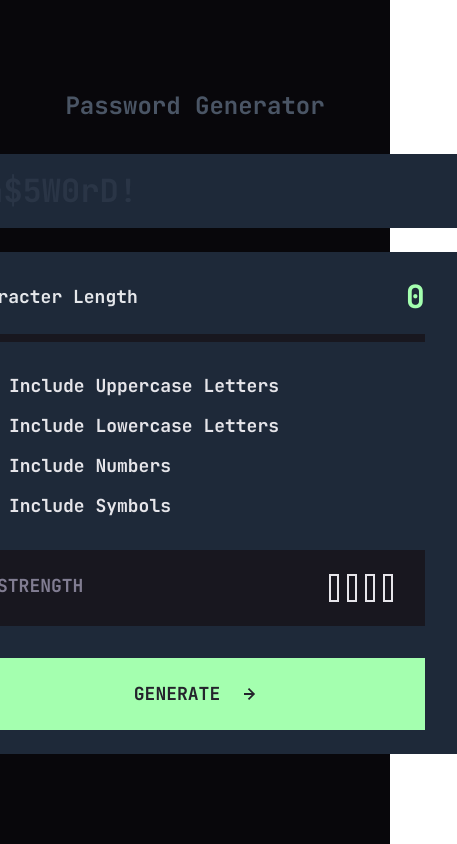
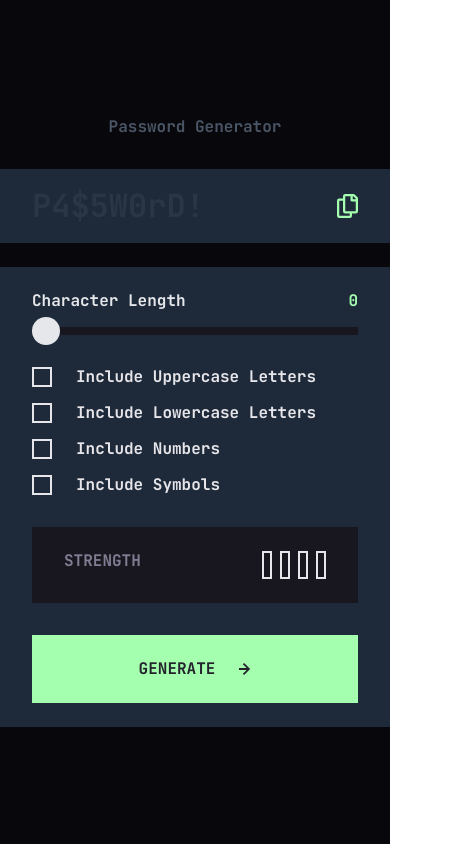
Before and after one commit to phwnganh/Password-generator-app, a React (Vite) app: page / in a window 390 px wide. Shown: the whole page, 457 px wide, since content can reach past the window. Built offline with nearby package versions, Linux system fonts and the light colour scheme.

Commit message:
feat: done ui mobile mode

```diff
--- a/src/MainPage.jsx
+++ b/src/MainPage.jsx
@@ -21,12 +21,12 @@ const MainPage = () => {
     ]
     return (
         <main className={"bg-gray-950"}>
-            <section className={"max-w-135 mx-auto min-h-screen flex justify-center items-center"}>
-                <div className={"flex flex-col gap-8"}>
-                    <h1 className={"text-center text-gray-600 text-text-preset-2 font-text-preset-2 leading-text-preset-2"}>Password Generator</h1>
+            <section className={" min-h-screen flex justify-center items-center"}>
+                <div className={"flex flex-col gap-8 max-w-135 mx-auto w-full"}>
+                    <h1 className={"text-center text-gray-600 text-text-preset-4 sm:text-text-preset-2 font-text-preset-4 sm:font-text-preset-2 leading-text-preset-4 sm:leading-text-preset-2"}>Password Generator</h1>
                     <form className={"flex flex-col gap-6"}>
                         <div className={"py-4 px-8 bg-gray-800 flex justify-between"}>
-                            <input type={"text"} className={"outline-none text-gray-700 text-text-preset-1 font-text-preset-1 leading-text-preset-1"} placeholder={"P4$5W0rD!"}/>
+                            <input type={"text"} className={"outline-none flex-1 min-w-0 text-gray-700 text-text-preset-1 font-text-preset-1 leading-text-preset-1"} placeholder={"P4$5W0rD!"}/>
                             <div className={"flex justify-center items-center"}>
                                 <img src={CopyIcon} alt={"copy-icon"}/>
                             </div>
@@ -36,8 +36,8 @@ const MainPage = () => {
                             <div className={"flex flex-col gap-8"}>
                                 <div className={"flex flex-col gap-4"}>
                                     <div className={"flex items-center justify-between"}>
-                                        <p className={"text-text-preset-3 text-gray-200 font-text-preset-3 leading-text-preset-3"}>Character Length</p>
-                                        <p className={"text-text-preset-1 text-green-200 font-text-preset-1 leading-text-preset-1"}>0</p>
+                                        <p className={"text-text-preset-4 sm:text-text-preset-3 text-gray-200 font-text-preset-4 sm:font-text-preset-3 leading-text-preset-4 sm:leading-text-preset-3"}>Character Length</p>
+                                        <p className={"text-text-preset-4 sm:text-text-preset-1 text-green-200 font-text-preset-4 sm:font-text-preset-1 leading-text-preset-4 sm:leading-text-preset-1"}>0</p>
                                     </div>
                                     <div className={"relative bg-grey-850 h-2"}>
                                         <div className={"absolute rounded-full bg-gray-200 w-7 h-7 left-0 top-1/2 -translate-y-1/2"}></div>
@@ -47,13 +47,13 @@ const MainPage = () => {
                                     {CONDITIONS_OPTIONS.map((option) => (
                                         <div key={option.key} className={"flex items-center gap-6"}>
                                             <div className={"w-5 h-5 border-2 border-grey-200"}></div>
-                                            <p className={"text-grey-200 text-text-preset-3 font-text-preset-3 leading-text-preset-3"}>{option.value}</p>
+                                            <p className={"text-grey-200 text-text-preset-4 sm:text-text-preset-3 font-text-preset-4 sm:font-text-preset-3 leading-text-preset-4 sm:leading-text-preset-3"}>{option.value}</p>
                                         </div>
                                     ))}
 
                                 </div>
                                 <div className={"py-6 px-8 flex justify-between bg-grey-850"}>
-                                    <h1 className={"text-grey-600 text-text-preset-3 font-text-preset-3 leading-text-preset-3"}>STRENGTH</h1>
+                                    <h1 className={"text-grey-600 text-text-preset-4 sm:text-text-preset-3 font-text-preset-4 sm:font-text-preset-3 leading-text-preset-4 sm:leading-text-preset-3"}>STRENGTH</h1>
                                     <div className={"flex gap-2"}>
                                         <div className={"border-2 border-grey-200 w-2.5 h-7"}></div>
                                         <div className={"border-2 border-grey-200 w-2.5 h-7"}></div>
@@ -62,7 +62,7 @@ const MainPage = () => {
                                     </div>
                                 </div>
                                 <button className={"py-6 flex justify-center items-center gap-6 bg-green-200"}>
-                                    <h1 className={"text-grey-800 text-text-preset-3 font-text-preset-3 leading-text-preset-3"}>GENERATE</h1>
+                                    <h1 className={"text-grey-800 text-text-preset-4 sm:text-text-preset-3 font-text-preset-4 sm:font-text-preset-3 leading-text-preset-4 sm:leading-text-preset-3"}>GENERATE</h1>
                                     <div className={"flex justify-center items-center"}>
                                         <img src={ArrowRightIcon} alt={"arrow-right"} />
                                     </div>
```
